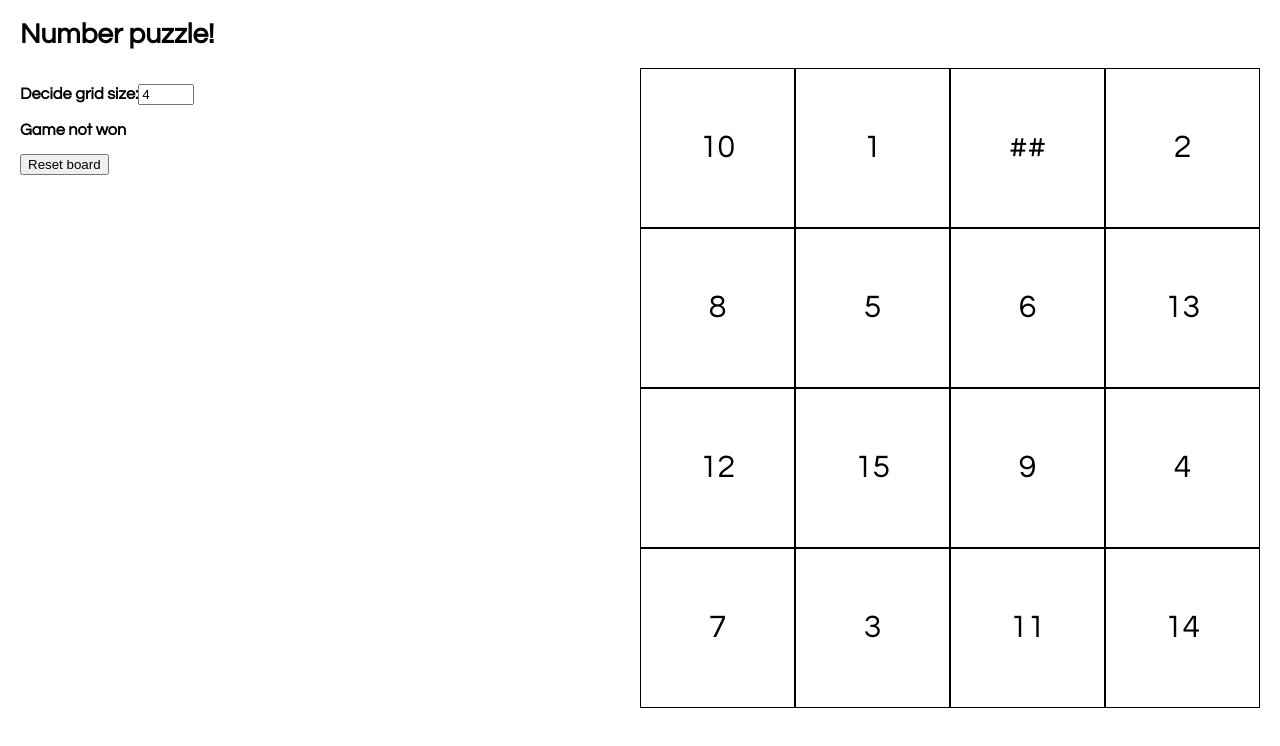
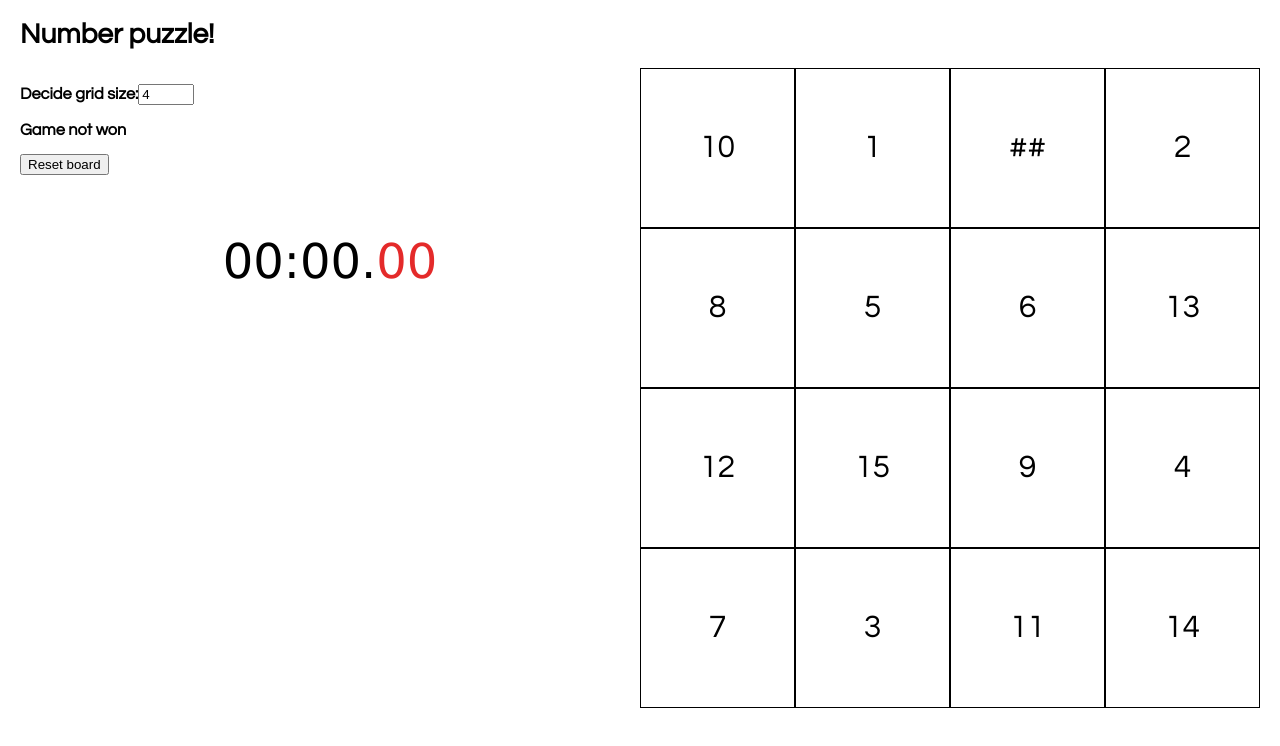
Before and after one commit to sankalpmukim/numpuz-with-react, a React app: page / in a window 1280 px wide. Built offline with nearby package versions, Linux system fonts and the light colour scheme.

Commit message:
Added timer and refactored util functions

```diff
--- /dev/null
+++ b/src/Timer.js
@@ -0,0 +1,19 @@
+import React from "react";
+import "./index.css";
+
+const Timer = (props) => {
+  return (
+    <div className="timer">
+      <span className="digits">
+        {("0" + Math.floor((props.time / 60000) % 60)).slice(-2)}:
+      </span>
+      <span className="digits">
+        {("0" + Math.floor((props.time / 1000) % 60)).slice(-2)}.
+      </span>
+      <span className="digits mili-sec">
+        {("0" + ((props.time / 10) % 100)).slice(-2)}
+      </span>
+    </div>
+  );
+};
+export default Timer;
--- a/src/index.css
+++ b/src/index.css
@@ -35,3 +35,22 @@ body {
   flex-grow: 1;
   flex-basis: 0;
 }
+
+.timer {
+  margin: 3rem 0;
+  width: 100%;
+  display: flex;
+  height: 12%;
+  justify-content: center;
+  align-items: center;
+}
+
+.digits {
+  font-family: Verdana, Geneva, Tahoma, sans-serif;
+  font-size: 3rem;
+  /* color: #f5f5f5; */
+}
+
+.mili-sec {
+  color: #e42a2a;
+}
--- a/src/index.js
+++ b/src/index.js
@@ -2,43 +2,18 @@ import React, { useState, useEffect } from "react";
 import ReactDOM from "react-dom";
 import "./index.css";
 import Board from "./Board";
-
-const generateInitArray = (gridSize) => {
-  const initArray = Array.from({ length: gridSize * gridSize }, (_, index) =>
-    String(index + 1)
-  );
-  // initArray[initArray.length - 1] = initArray.length - 1;
-  // initArray[initArray.length - 2] = "##";
-  // return initArray;
-  initArray[initArray.length - 1] = "##";
-  initArray.sort(() => Math.random() - 0.5);
-  return initArray;
-};
-
-const swapArrayElements = (arr, indexA, indexB) => {
-  const temp = arr[indexA];
-  arr[indexA] = arr[indexB];
-  arr[indexB] = temp;
-  return arr;
-};
-
-const arraysEqual = (a, b) => {
-  if (a === b) return true;
-  if (a == null || b == null) return false;
-  if (a.length !== b.length) return false;
-
-  for (var i = 0; i < a.length; ++i) {
-    if (a[i] !== b[i]) return false;
-  }
-  return true;
-};
+import Timer from "./Timer";
+import { generateInitArray, swapArrayElements, arraysEqual } from "./utils";
 
 const Game = () => {
   const [gridSize, setGridSize] = useState(4);
   const [squares, setSquares] = useState(generateInitArray(gridSize));
   const [won, setWon] = useState(false);
+  const [time, setTime] = useState(0);
+  const [isActive, setIsActive] = useState(false);
   useEffect(() => {
     setSquares(generateInitArray(gridSize));
+    setIsActive(false);
   }, [gridSize]);
   useEffect(() => {
     const newSquares = squares.slice();
@@ -53,12 +28,26 @@ const Game = () => {
     newSquares[newSquares.indexOf("##")] = String(newSquares.length);
     if (arraysEqual(newSquares, sortedArray)) {
       console.log("Game won");
+      setIsActive(false);
       setWon(true);
       return;
     }
     console.log("Game not won");
     setWon(false);
   }, [squares]);
+  useEffect(() => {
+    let interval = null;
+    if (isActive) {
+      interval = setInterval(() => {
+        setTime((time) => time + 100);
+      }, 100);
+    } else {
+      clearInterval(interval);
+    }
+    return () => {
+      clearInterval(interval);
+    };
+  }, [isActive]);
 
   const movable = (idx) => {
     const mover = squares.indexOf("##");
@@ -128,6 +117,10 @@ const Game = () => {
 
   const handleClick = (i) => {
     // console.log(i);
+    if (!isActive && won === false) {
+      setIsActive(true);
+      setTime(0);
+    }
     if (movable(i) !== 0 && won === false) {
       if (movable(i) === 1) {
         verticalChange(i, squares.indexOf("##"));
@@ -148,7 +141,9 @@ const Game = () => {
               <input
                 type="number"
                 value={gridSize}
-                onChange={(event) => setGridSize(Number(event.target.value))}
+                onChange={(event) => {
+                  setGridSize(Number(event.target.value));
+                }}
                 id="number"
                 min="2"
                 max="10"
@@ -161,11 +156,17 @@ const Game = () => {
           <div>
             <button
               className="my-button"
-              onClick={() => setSquares(generateInitArray(gridSize))}
+              onClick={() => {
+                setSquares(generateInitArray(gridSize));
+                setIsActive(false);
+                setWon(false);
+                setTime(0);
+              }}
             >
               Reset board
             </button>
           </div>
+          <Timer time={time} />
         </div>
         <Board
           squares={squares}
--- /dev/null
+++ b/src/utils.js
@@ -0,0 +1,31 @@
+const generateInitArray = (gridSize) => {
+  const initArray = Array.from({ length: gridSize * gridSize }, (_, index) =>
+    String(index + 1)
+  );
+  // initArray[initArray.length - 1] = initArray.length - 1;
+  // initArray[initArray.length - 2] = "##";
+  // return initArray;
+  initArray[initArray.length - 1] = "##";
+  initArray.sort(() => Math.random() - 0.5);
+  return initArray;
+};
+
+const swapArrayElements = (arr, indexA, indexB) => {
+  const temp = arr[indexA];
+  arr[indexA] = arr[indexB];
+  arr[indexB] = temp;
+  return arr;
+};
+
+const arraysEqual = (a, b) => {
+  if (a === b) return true;
+  if (a == null || b == null) return false;
+  if (a.length !== b.length) return false;
+
+  for (let i = 0; i < a.length; ++i) {
+    if (a[i] !== b[i]) return false;
+  }
+  return true;
+};
+
+export { generateInitArray, swapArrayElements, arraysEqual };
```
